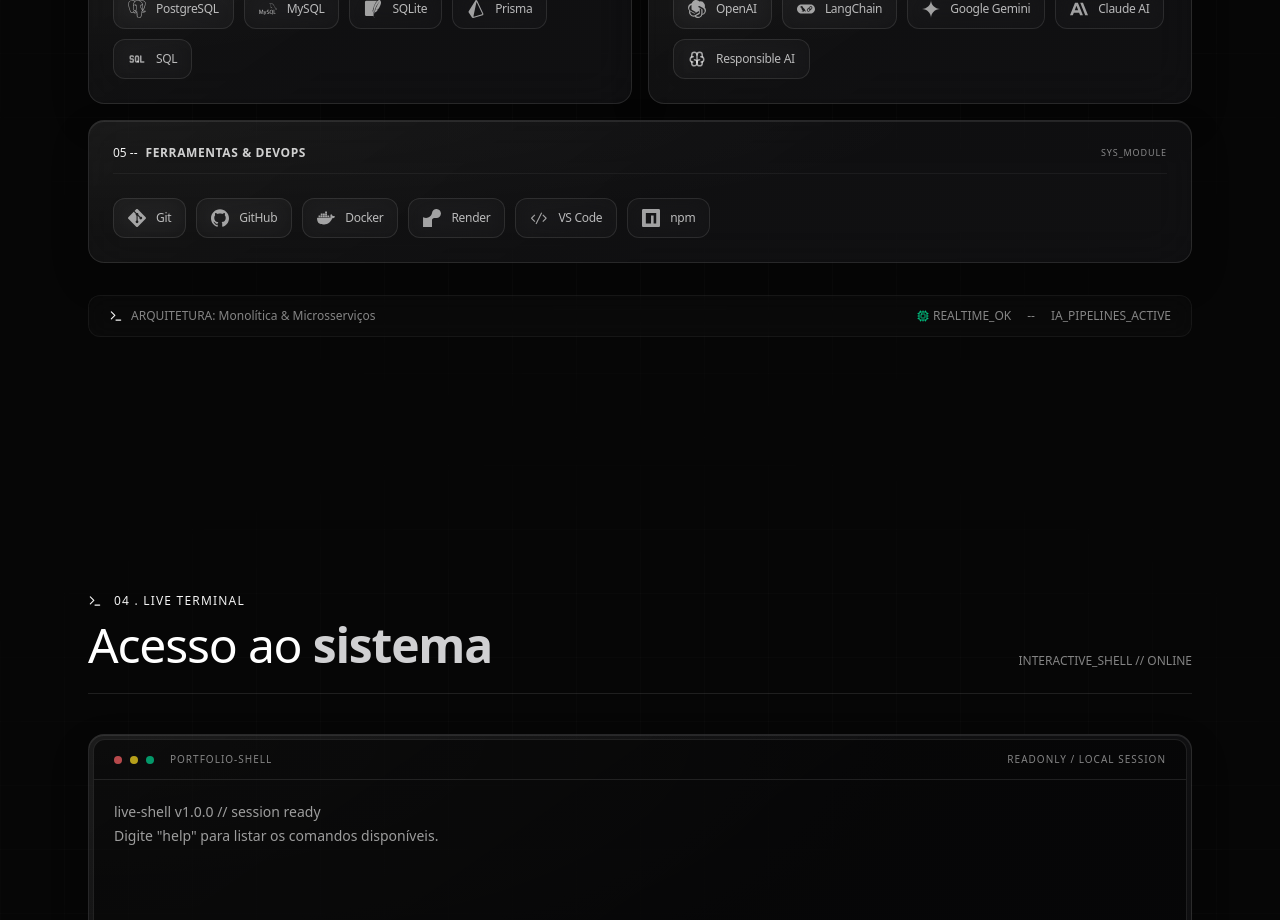
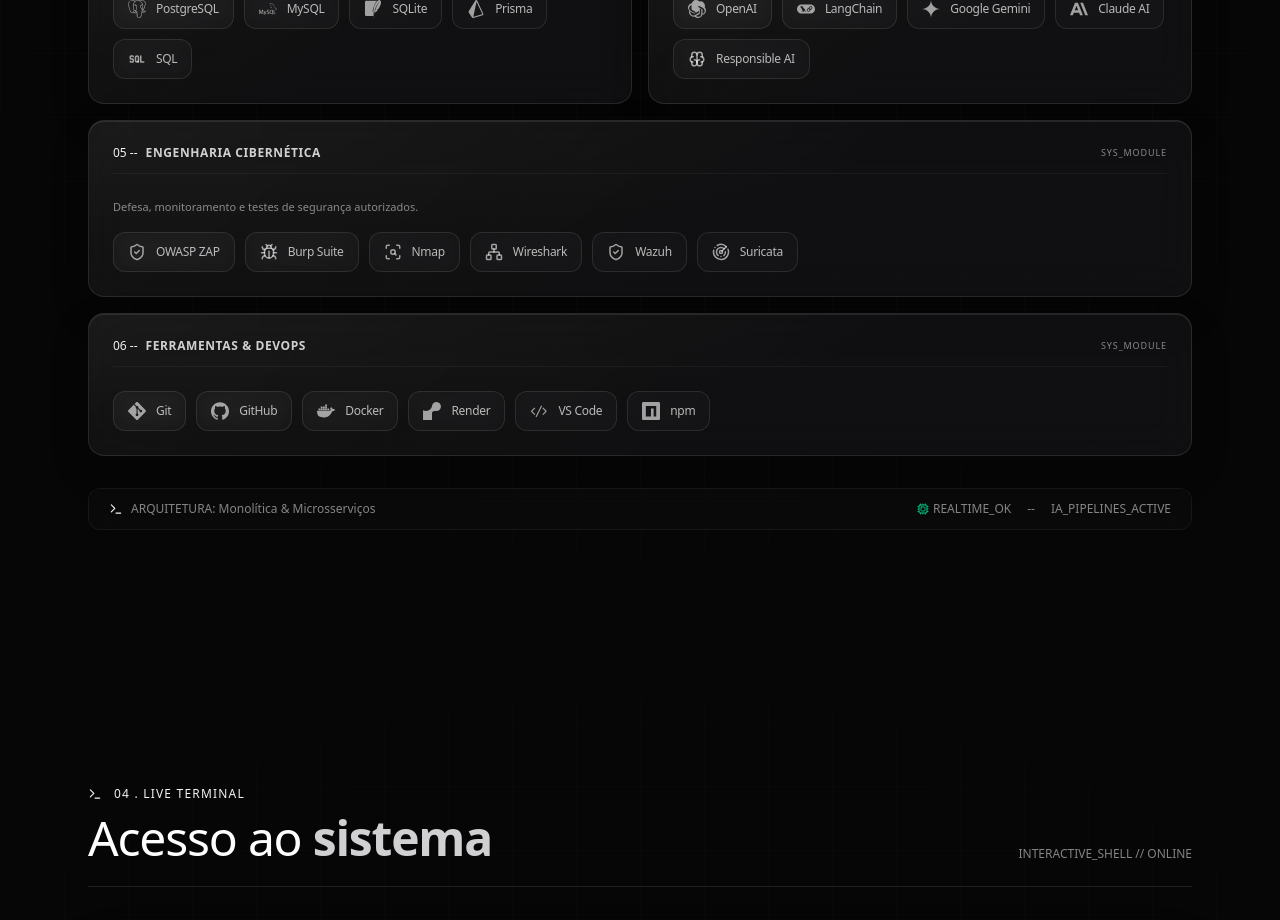
Before and after one commit to PatricAugusto/Portfolio-v4, a Next.js app: page / in a window 1280 px wide. Shown: the part 3300-4220 px from the top of the page. Built offline with nearby package versions, Linux system fonts and the light colour scheme.

Commit message:
feat(Stack, LiveTerminal): add cybersecurity tools and update stack output

```diff
--- a/src/components/sections/LiveTerminal.tsx
+++ b/src/components/sections/LiveTerminal.tsx
@@ -60,6 +60,7 @@
       backend: skills.filter((skill) => skill.category === "backend").map((skill) => skill.name),
       database: skills.filter((skill) => skill.category === "database").map((skill) => skill.name),
       ai: skills.filter((skill) => skill.category === "ai").map((skill) => skill.name),
+      cyber: skills.filter((skill) => skill.category === "cyber").map((skill) => skill.name),
       tools: skills.filter((skill) => skill.category === "tools").map((skill) => skill.name),
     };
     const lines = JSON.stringify(stack, null, 2).split("\n");
--- a/src/components/sections/Stack.tsx
+++ b/src/components/sections/Stack.tsx
@@ -1,7 +1,7 @@
 "use client";
 
 import { motion } from "framer-motion";
-import { Code, Terminal, Cpu } from "lucide-react";
+import { Bug, Code, Cpu, Network, Radar, ScanSearch, ShieldCheck, Terminal } from "lucide-react";
 import {
   SiNextdotjs,
   SiReact,
@@ -68,6 +68,12 @@
   gemini: SiGooglegemini,
   claude: SiAnthropic,
   responsibleai: TbBrain,
+  zap: ShieldCheck,
+  burp: Bug,
+  nmap: ScanSearch,
+  wireshark: Network,
+  wazuh: ShieldCheck,
+  suricata: Radar,
   langchain: SiLangchain,
   git: SiGit,
   github: SiGithub,
@@ -82,7 +88,8 @@
   backend: { code: "02", colSpan: "lg:col-span-5" },
   database: { code: "03", colSpan: "lg:col-span-6" },
   ai: { code: "04", colSpan: "lg:col-span-6" },
-  tools: { code: "05", colSpan: "lg:col-span-12" },
+  cyber: { code: "05", colSpan: "lg:col-span-12" },
+  tools: { code: "06", colSpan: "lg:col-span-12" },
 };
 
 function SkillBadge({ skill, index }: { skill: Skill; index: number }) {
@@ -107,7 +114,7 @@
 }
 
 export function Stack() {
-  const categories = ["frontend", "backend", "database", "ai", "tools"] as const;
+  const categories = ["frontend", "backend", "database", "ai", "cyber", "tools"] as const;
 
   return (
     <section id="stack" className="relative overflow-hidden py-24 sm:py-32">
@@ -163,6 +170,12 @@
                   </span>
                 </div>
 
+                {category === "cyber" && (
+                  <p className="mb-4 font-mono text-[11px] leading-relaxed text-white/50">
+                    Defesa, monitoramento e testes de segurança autorizados.
+                  </p>
+                )}
+
                 {/* Badge Grid de Tecnologias */}
                 <div className="flex flex-wrap gap-2.5">
                   {categorySkills.map((skill, skillIndex) => (
--- a/src/data/portfolio.ts
+++ b/src/data/portfolio.ts
@@ -1,6 +1,6 @@
 export interface Skill {
   name: string;
-  category: "frontend" | "backend" | "database" | "ai" | "tools";
+  category: "frontend" | "backend" | "database" | "ai" | "cyber" | "tools";
   icon: string;
 }
 
@@ -66,6 +66,14 @@
   { name: "Google Gemini", icon: "gemini", category: "ai" },
   { name: "Claude AI", icon: "claude", category: "ai" },
   { name: "Responsible AI", icon: "responsibleai", category: "ai" },
+
+  // Cybersecurity
+  { name: "OWASP ZAP", category: "cyber", icon: "zap" },
+  { name: "Burp Suite", category: "cyber", icon: "burp" },
+  { name: "Nmap", category: "cyber", icon: "nmap" },
+  { name: "Wireshark", category: "cyber", icon: "wireshark" },
+  { name: "Wazuh", category: "cyber", icon: "wazuh" },
+  { name: "Suricata", category: "cyber", icon: "suricata" },
 
   // Tools & DevOps
   { name: "Git", category: "tools", icon: "git" },
@@ -175,5 +183,6 @@
   backend: "Backend & APIs",
   database: "Bancos de Dados",
   ai: "Inteligência Artificial",
+  cyber: "Engenharia Cibernética",
   tools: "Ferramentas & DevOps",
 };
```
Also changed, not shown: 1 other file (tests, documents, lock files or other folders).
